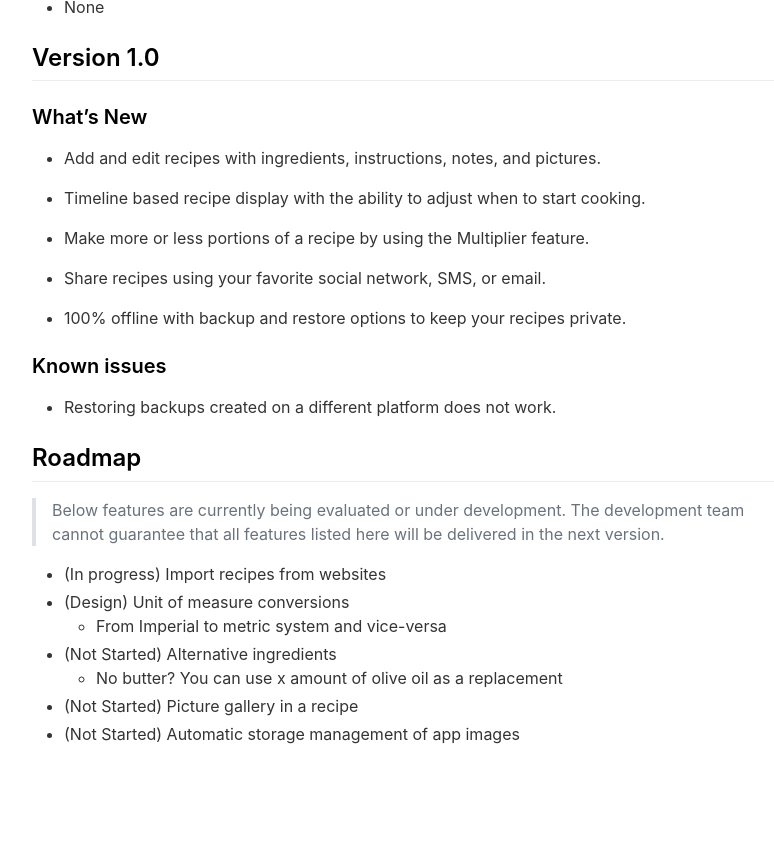
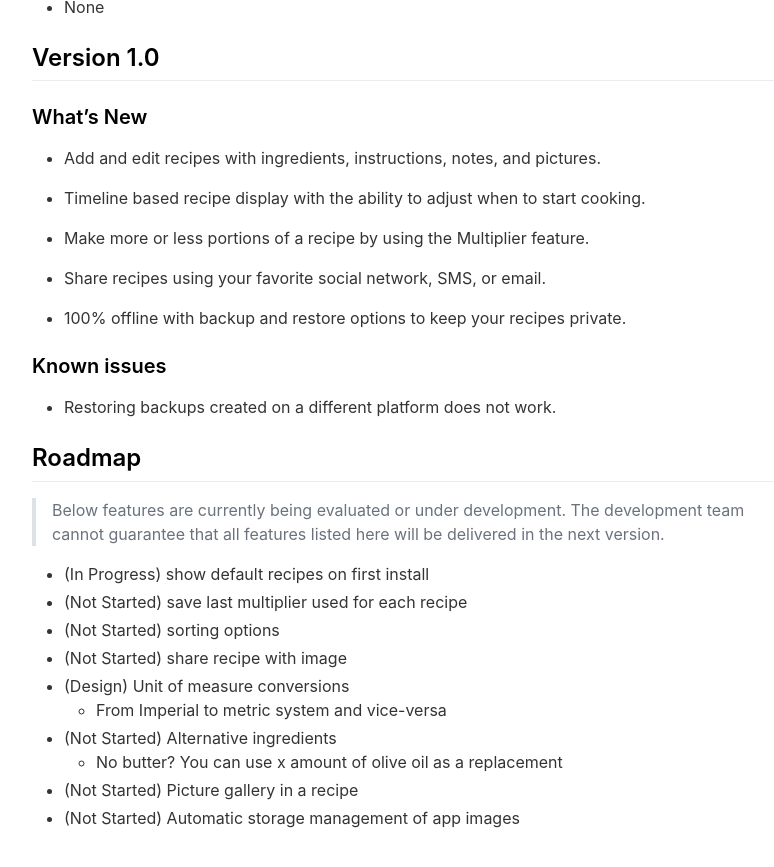
Before and after one commit to jlucaspains/sharp-cooking-pages, a Jekyll site: the page built from _pages/changelog.md, in a window 1280 px wide and 900 px high, scrolled down 1241 px. Shown: the top 867 px of the window, without its empty margins (233-1007 px from the left). Built offline with Jekyll 4.4.1, drawn with Linux system fonts in a browser that asks for light colours; nearby versions of some CDN libraries; before the commit the page ends 2057 px from its top, so only the background shows below that.

Commit message:
Roadmap and docs update

```diff
--- a/_pages/changelog.md
+++ b/_pages/changelog.md
@@ -24,7 +24,10 @@ The Sharp Cooking team makes frequent updates to keep up with the latest iOS and
 ## **Roadmap**
 > Below features are currently being evaluated or under development. The development team cannot guarantee that all features listed here will be delivered in the next version.
 
-- (In progress) Import recipes from websites
+- (In Progress) show default recipes on first install
+- (Not Started) save last multiplier used for each recipe
+- (Not Started) sorting options
+- (Not Started) share recipe with image
 - (Design) Unit of measure conversions
   - From Imperial to metric system and vice-versa
 - (Not Started) Alternative ingredients
```
Also changed, not shown: _pages/documentation.md (+1 -1 lines).
